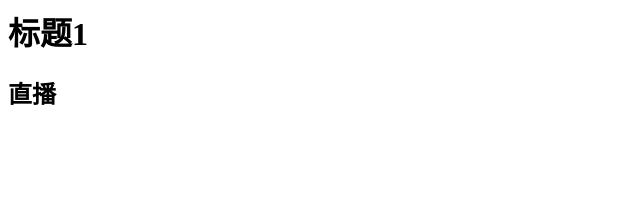
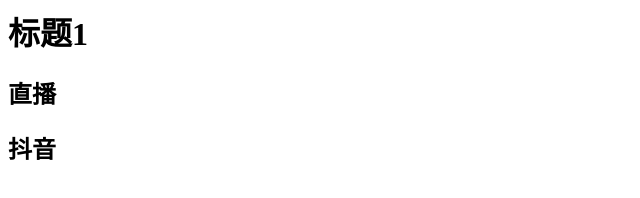
Before and after one commit to ehe996/GitLearnDemo, a plain HTML site: page index.html in a window 1280 px wide. Shown: the whole page, without its empty margins (0-640 px from the left). Drawn offline with Linux system fonts and the light colour scheme.

Commit message:
抖音功能上线

```diff
--- a/index.html
+++ b/index.html
@@ -3,4 +3,7 @@
     <h2>
         直播
     </h2>
+    <h2>
+        抖音
+    </h2>
 </h1>
```
